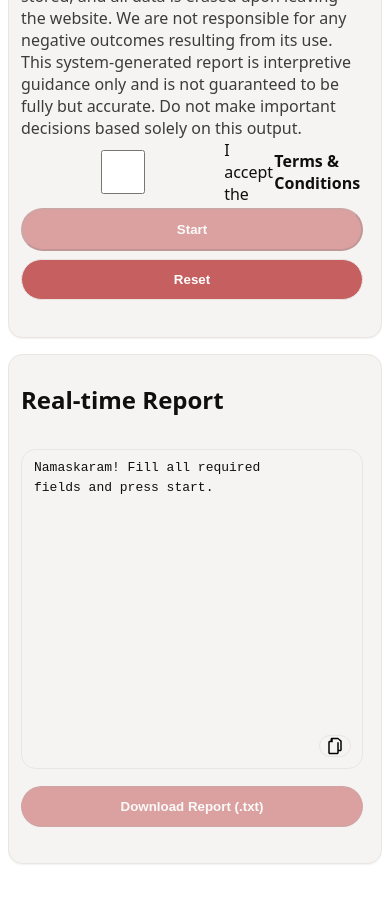
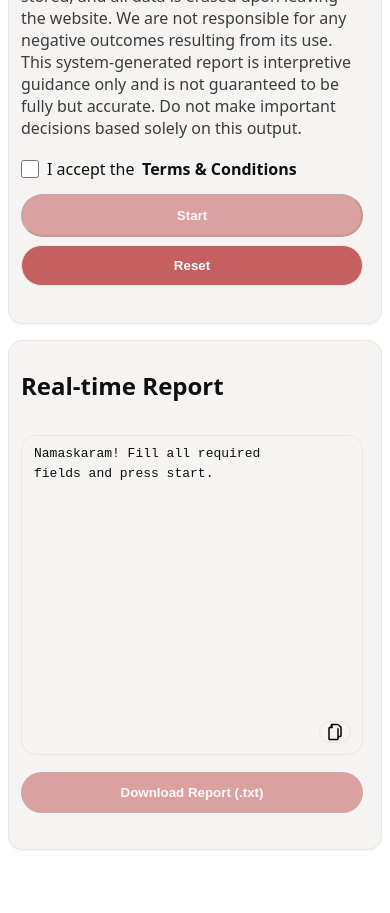
Before and after one commit to theframer/both-are-online, a React (Vite) app: page / in a window 390 px wide. Shown: the part 2880-3793 px from the top of the page. Built offline with nearby package versions, Linux system fonts and the light colour scheme.

Commit message:
FIX: Final deployment push for CSS responsive  update

```diff
--- a/src/pages/Home.tsx
+++ b/src/pages/Home.tsx
@@ -751,15 +751,56 @@
                 </div>
               </div>
 
-              <label className="mt-2 flex items-center gap-2 text-sm">
-                <input
-                  type="checkbox"
-                  checked={agree}
-                  onChange={e=>setAgree(e.target.checked)}
-                  className="accent-[var(--accent)]"
-                />
-                I accept the<strong>Terms & Conditions</strong>
-              </label>
+              <label
+  style={{
+    display: "flex",
+    flexDirection: "row",
+    alignItems: "center",
+    justifyContent: "flex-start",
+    gap: "0.5rem",
+    width: "100%",
+    maxWidth: "100%",
+    marginTop: "0.5rem",
+    padding: 0,
+    boxSizing: "border-box",
+    textAlign: "left",
+    flexWrap: "nowrap",
+  }}
+>
+  <input
+    type="checkbox"
+    checked={agree}
+    onChange={(e) => setAgree(e.target.checked)}
+    style={{
+      WebkitAppearance: "checkbox",
+      appearance: "checkbox",
+      width: "18px",
+      height: "18px",
+      margin: 0,
+      padding: 0,
+      borderRadius: "4px",
+      border: "1px solid rgba(255,255,255,0.08)",
+      background: "transparent",
+      boxShadow: "none",
+      flex: "0 0 auto",
+      verticalAlign: "middle",
+    }}
+    aria-label="Agree to terms"
+  />
+
+  <span
+    style={{
+      display: "inline-flex",
+      alignItems: "center",
+      gap: "0.35rem",
+      whiteSpace: "nowrap",
+    }}
+  >
+    <span>I accept the</span>
+    <strong style={{ marginLeft: "0.125rem" }}>Terms &amp; Conditions</strong>
+  </span>
+</label>
+
 
               <div className="pt-4 grid grid-cols-1 md:grid-cols-3 gap-3">
                 <button
--- a/src/styles/globals.css
+++ b/src/styles/globals.css
@@ -1187,6 +1187,7 @@ input[type="time"] {
 }
 
 
+
 /* fallback tighter rule for older browsers */
 @supports not (appearance: textfield) {
   input[type="date"], input[type="time"] { padding-right: 2.2rem; }
```
